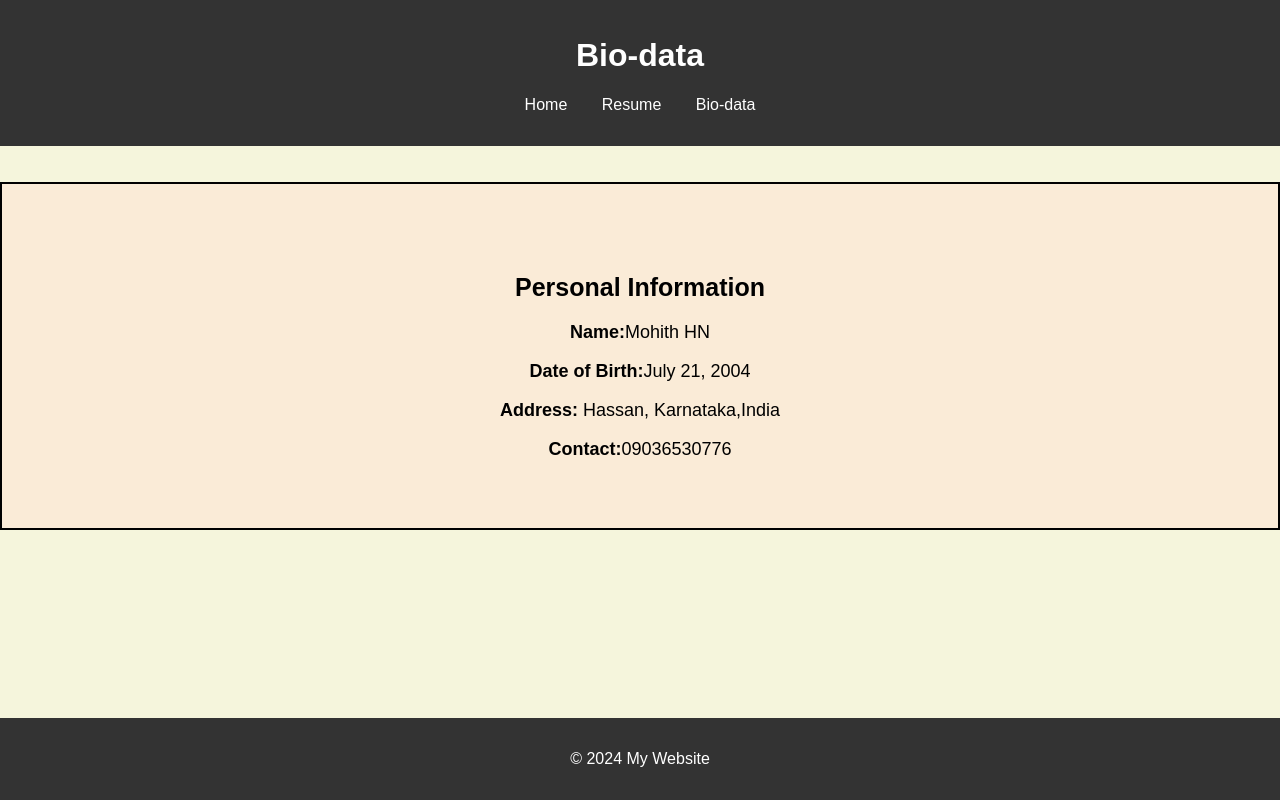
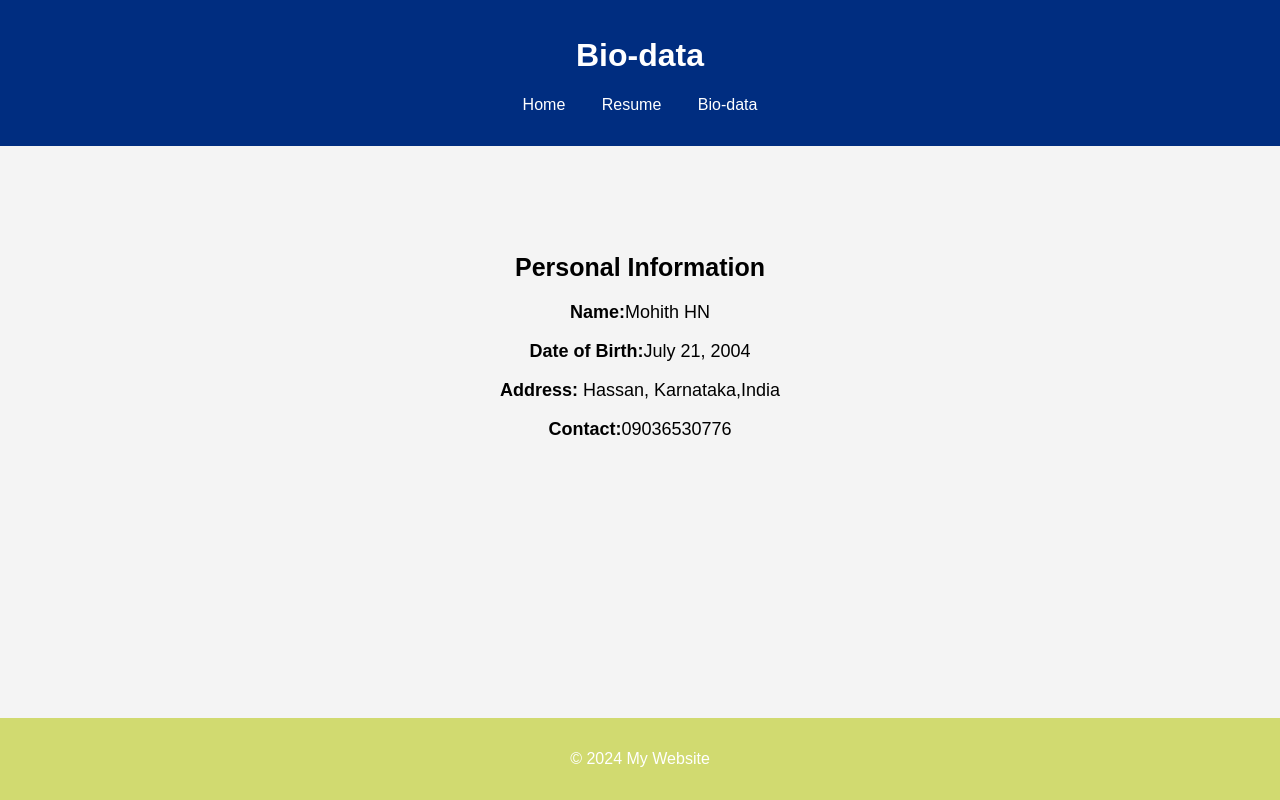
Before and after one commit to Mohithgowda21/Resume, a plain HTML site: page bio.html in a window 1280 px wide. Drawn offline with Linux system fonts and the light colour scheme.

Commit message:
Update style.css

```diff
--- a/style.css
+++ b/style.css
@@ -1,50 +1,83 @@
 body {
+
     font-family: Arial, sans-serif;
+
     margin: 0;
+
     padding: 0;
+
+    background-color: #f4f4f4;
+
 }
+
+
+
 header {
-    background-color: #333;
-    color: white;
-    padding: 1em 0;
+
+    background-color: rgb(0, 45, 128);
+
+    color: #fff;
+
+    padding: 1rem 0;
+
     text-align: center;
+
 }
+
+
+
 nav ul {
+
     list-style: none;
+
     padding: 0;
+
 }
+
+
+
 nav ul li {
+
     display: inline;
-    margin: 0 15px;
+
+    margin: 0 1rem;
+
 }
+
+
+
 nav ul li a {
-    color: white;
+
+    color: #fff;
+
     text-decoration: none;
+
 }
+
+
+
+main {
+
+    padding: 2rem;
+
+}
+
+
+
 footer {
-    background-color: #333;
-    color: white;
+
+    background-color:rgb(209, 218, 112);
+
+    color: #fff;
+
     text-align: center;
-    padding: 1em 0;
+
+    padding: 1rem 0;
+
     position: fixed;
+
     width: 100%;
+
     bottom: 0;
+
 }
-  .bio{
-    background-color: antiquewhite;
-    border: 2px solid black;
-    color: black;
-    padding: 50px;
-  }
-  .biob{
-    background-color: beige;
-  }
-  .resu{
-background-color: antiquewhite;
-border: 2px solid black;
-color: black;
-padding: 50px;
-}
-#intro{
-font-size: 30px;
-}
```
Lines whose indentation alone changed are shown as unchanged.
